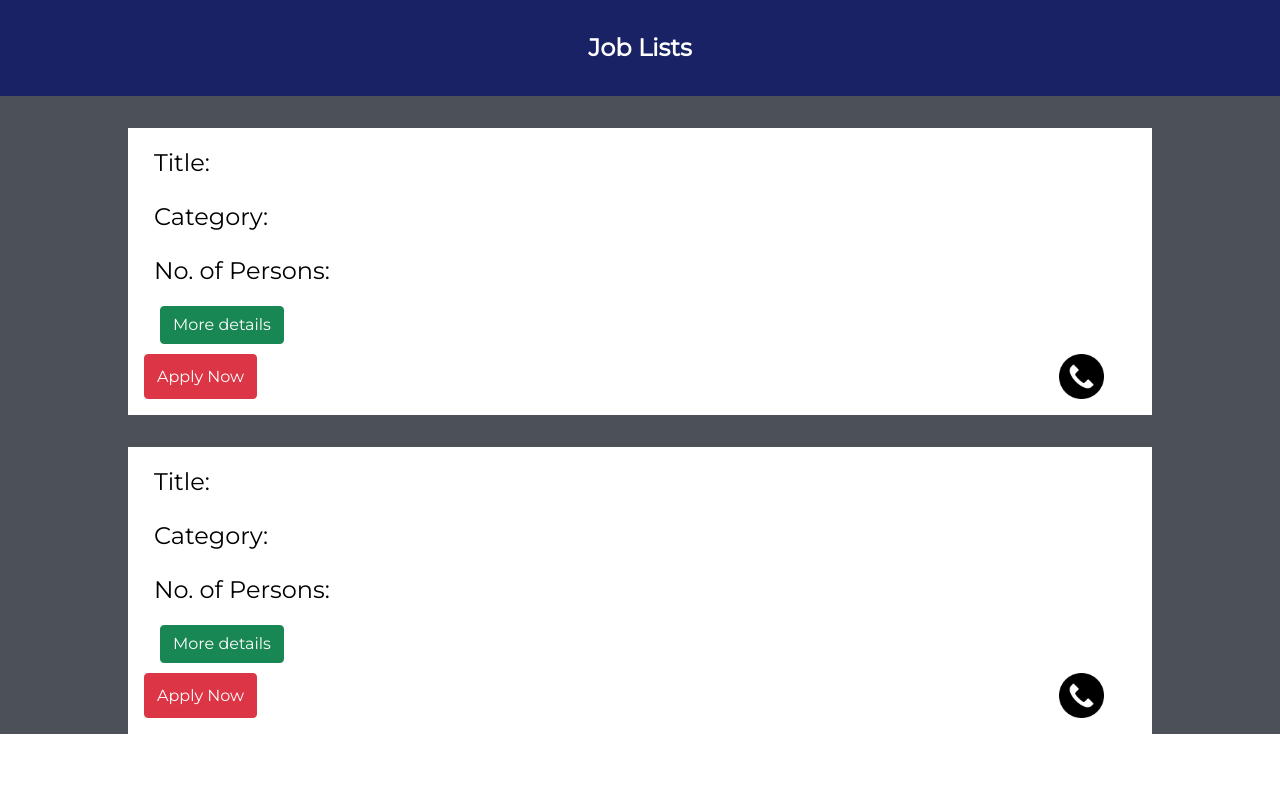
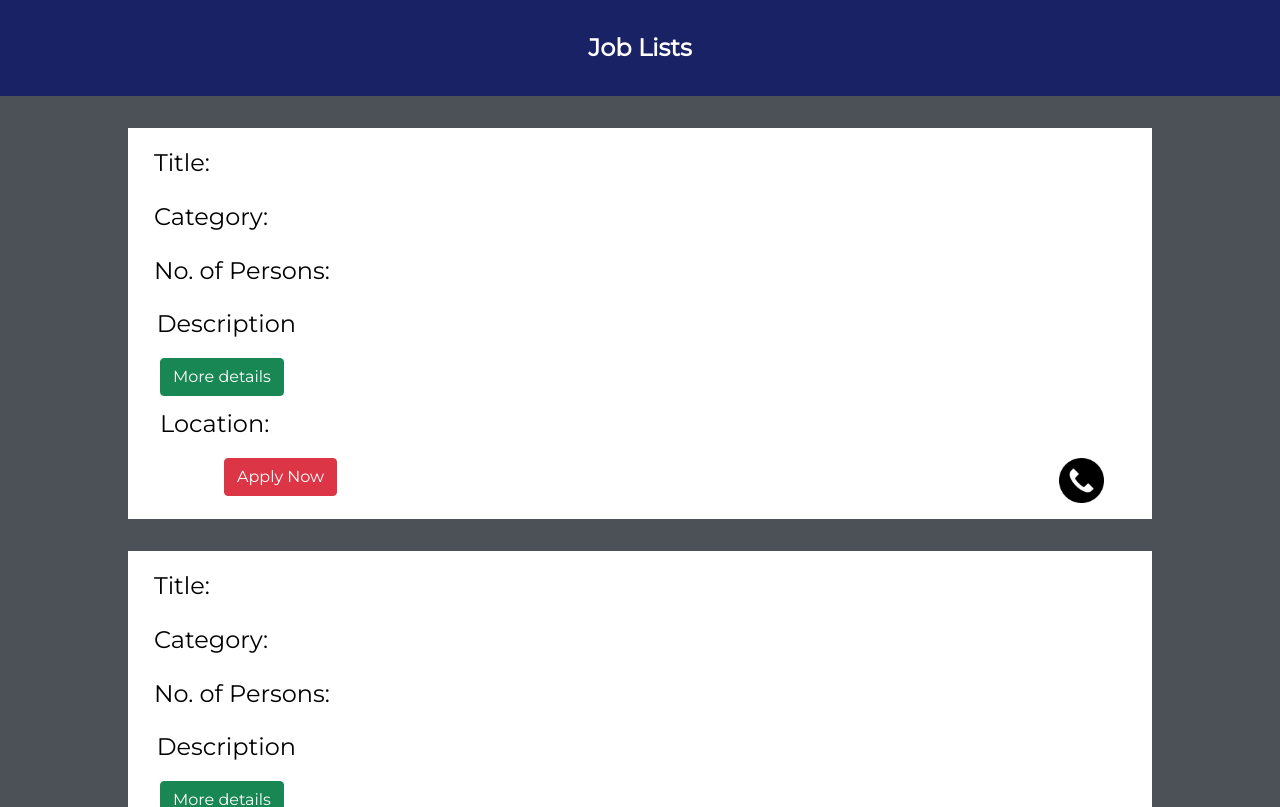
Before and after one commit to abelkmathew/2021_IBM_Code_Challenge_Informal-Workers-Management-Platform, a React (Create React App) app in the folder Frontend/frontend/: page /workerhome in a window 1280 px wide. Shown: the top 807 px of the page. Built offline with nearby package versions, Linux system fonts and the light colour scheme.

Commit message:
Post corrections

```diff
--- a/Frontend/frontend/src/components/Post/Post.js
+++ b/Frontend/frontend/src/components/Post/Post.js
@@ -14,6 +14,7 @@ function Post({page}) {
                 <p id="category">Category:</p>
                 <p id="persons">No. of Persons:</p>
             </div>
+            <p className="head">Description</p>
             {dropdown ?
 
                 <div className="dropdown">
@@ -29,13 +30,17 @@ function Post({page}) {
             }
             {page === "customer"
             ?
-            <div>
-                <p id="location">Location:</p>
+            <div className="customerpost">
+                <div className="status">Status:</div><br />
+                <button className="btn btn-warning">Completed</button>
             </div>
             :
-            <div className="phoneApplyWrapper">
-                <button className="btn btn-danger">Apply Now</button>
-                <div className="phoneicon"><img className="img-fluid" src={phone} alt="phone-icon"></img></div>
+            <div className="workerpost">
+                <p id="location">Location:</p>
+                <div className="phoneApplyWrapper ">
+                    <div className="applybtn"><button className="btn btn-danger">Apply Now</button></div>
+                    <div className="  phoneicon"><img className="img-fluid" src={phone} alt="phone-icon"></img></div>
+                </div>
             </div>
             }
 
--- a/Frontend/frontend/src/components/Post/post.css
+++ b/Frontend/frontend/src/components/Post/post.css
@@ -5,13 +5,15 @@
     margin: 0 auto;
     margin-top: 2rem;
     margin-bottom: 1rem;
-    padding-bottom: 1rem;
-    padding-top: 1rem;
-    padding-left: 1rem;
-    padding-right: 1rem;
+    padding:1rem;
     color: black;
 }
-
+.post .head{
+    text-align: left;
+    padding-left: 0.8rem;
+    font-weight: 200;
+    font-size: 1.5em;
+}
 .detailsBox{
     text-align: left;
 }
@@ -39,5 +41,18 @@
     display: flex;
     justify-content: space-between;
 
+}
+.phoneApplyWrapper button{
+    margin-left: 5rem;
+}
+.workerpost p{
+    text-align: left;
+    padding-left: 1rem;
+    font-weight: 200;
+    font-size: 1.5em;
+}
+.customerpost .status{
+    text-align: left !important;
+    padding-left: 1rem;
 
 }
--- a/Frontend/frontend/src/pages/CustomerSignUp/customersignup.css
+++ b/Frontend/frontend/src/pages/CustomerSignUp/customersignup.css
@@ -4,6 +4,11 @@
     height: 100vh;
     background-color: #4C5057;
     padding-top: 80px;
+}
+.customerSignup .headText{
+    color:white;
+    font-weight: bold;
+    font-size: x-large;
 }
 
 .customerSignup .btn{
--- a/Frontend/frontend/src/pages/WorkerSignUp/workersignup.css
+++ b/Frontend/frontend/src/pages/WorkerSignUp/workersignup.css
@@ -5,7 +5,11 @@
     background-color: #4C5057;
     padding-top: 80px;
 }
-
+.WorkerSignup .headText{
+    color:white;
+    font-weight: bold;
+    font-size: x-large;
+}
 .WorkerSignup .btn{
     background-color: #1A2266;
     padding: 20px;
```
